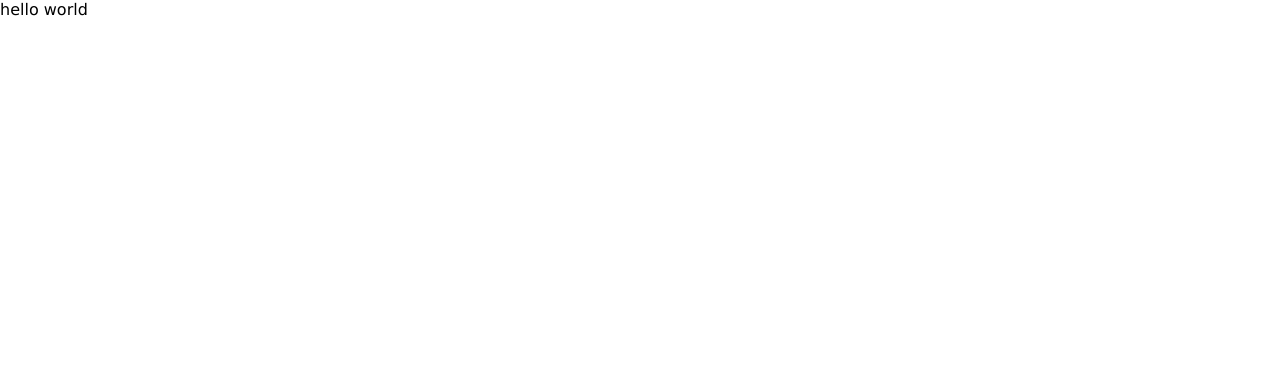
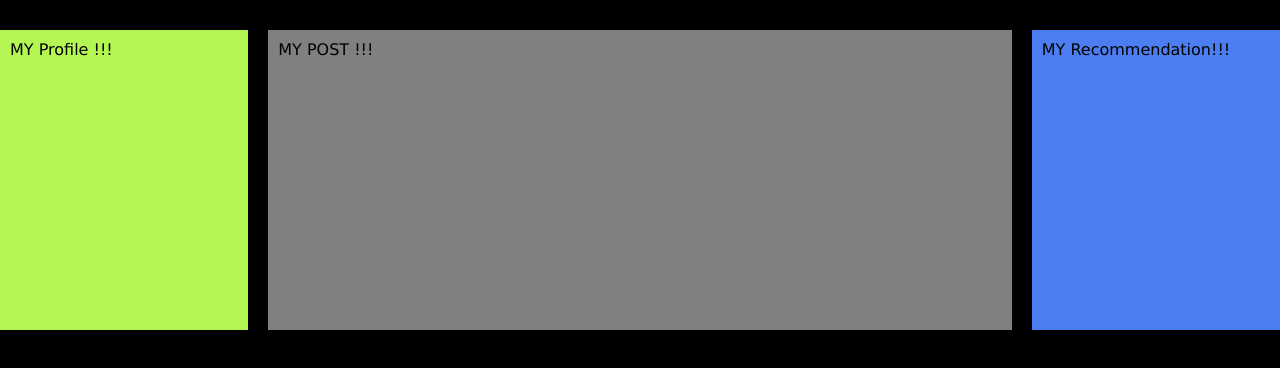
Before and after one commit to Ashraf-Sharaf/Instagram-Clone, a React (Create React App) app in the folder frontend/: page /home in a window 1280 px wide. Shown: the top 368 px of the page. Built offline with nearby package versions, Linux system fonts and the light colour scheme.

Commit message:
creating home page with containers

```diff
--- a/frontend/src/pages/Home/home.css
+++ b/frontend/src/pages/Home/home.css
@@ -0,0 +1,22 @@
+.parent {
+  background-color: black;
+  height: 100vh;
+}
+.container {
+  margin-top: 30px;
+  height: 300px;
+  padding: 10px;
+}
+.profiles {
+  width: 20%;
+
+  background-color: rgb(181, 247, 82);
+}
+.recommendations {
+  width: 20%;
+  background-color: rgb(76, 126, 242);
+}
+.posts {
+  width: 60%;
+  background-color: grey;
+}
--- a/frontend/src/pages/Home/home.jsx
+++ b/frontend/src/pages/Home/home.jsx
@@ -1,5 +1,8 @@
 import "./home.css";
 import { useState } from "react";
+import Post from "./posts/post";
+import Profile from "./profiles/profile";
+import Recommendation from "./recommendations/Recommendation";
 
 function Home() {
 
@@ -7,6 +10,10 @@ function Home() {
 
 
 
-  return <div>hello world</div>
+  return <div className="flex parent around full_w gap">
+    <Profile/>
+    <Post/>
+    <Recommendation/>
+    </div>
 }
 export default Home;
--- /dev/null
+++ b/frontend/src/pages/Home/posts/post.jsx
@@ -0,0 +1,7 @@
+
+
+function Post() {
+  return <div className="posts container">MY POST !!!</div>
+}
+
+export default Post;
--- /dev/null
+++ b/frontend/src/pages/Home/profiles/profile.jsx
@@ -0,0 +1,7 @@
+
+
+function Profile() {
+    return <div className="profiles container">MY Profile !!!</div>
+  }
+
+  export default Profile;
--- /dev/null
+++ b/frontend/src/pages/Home/recommendations/Recommendation.jsx
@@ -0,0 +1,7 @@
+
+
+function Recommendation() {
+    return <div className="recommendations container">MY Recommendation!!!</div>
+  }
+
+  export default Recommendation;
```
